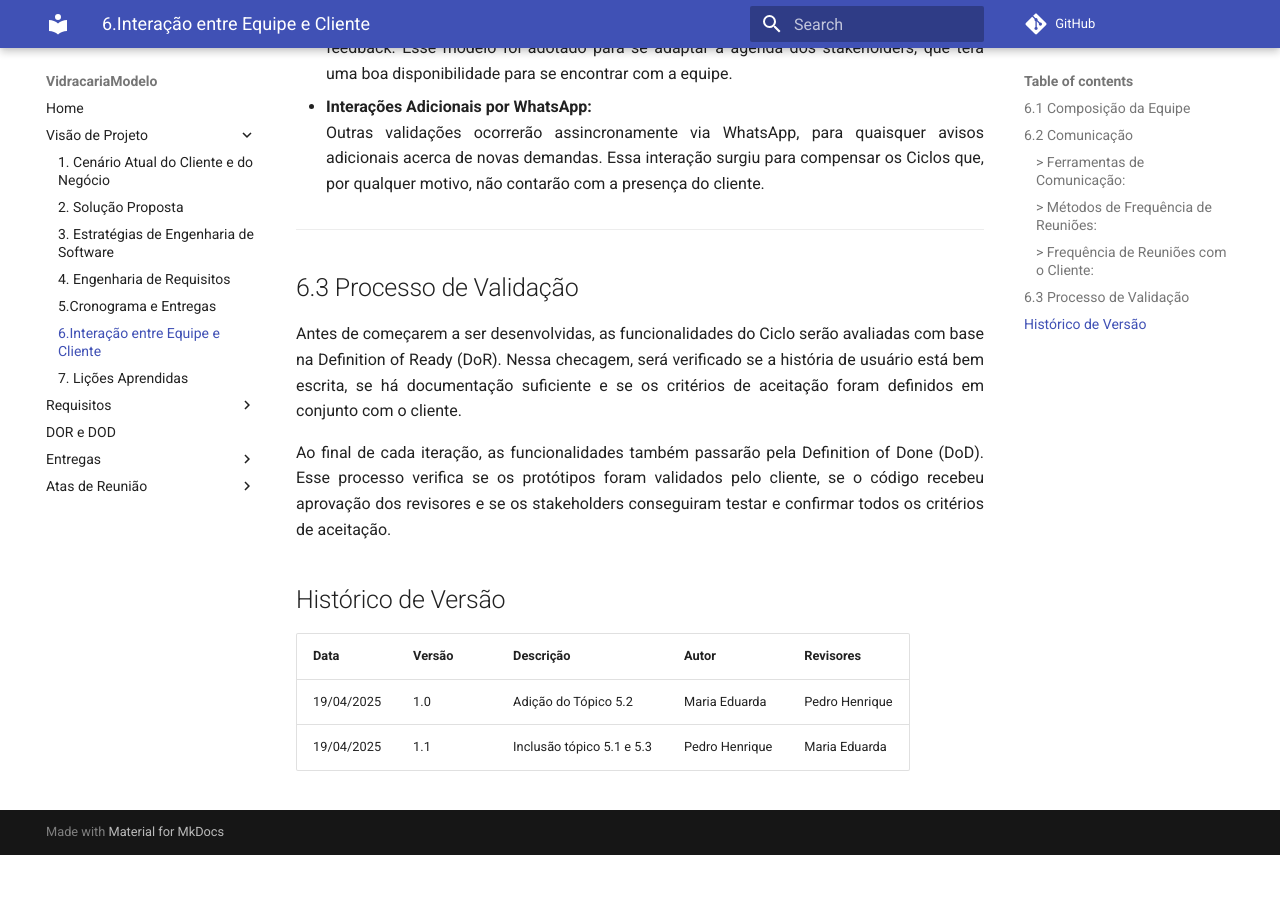
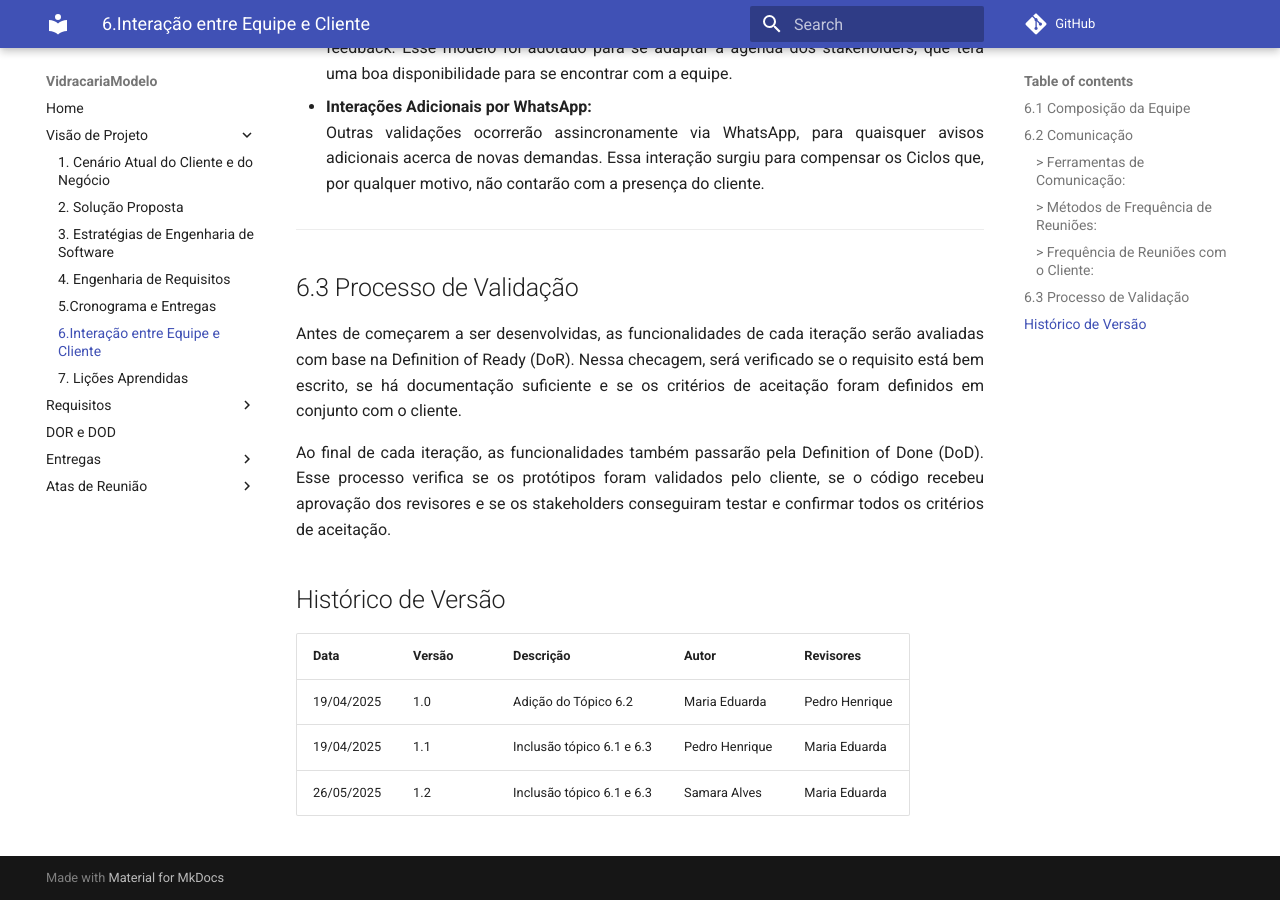
Before and after one commit to mdsreq-fga-unb/2025.1-T01-VidracariaModelo, an MkDocs documentation site: the page built from docs/docs/VisaodeProduto/Interacao.md, in a window 1280 px wide and 900 px high, scrolled down 1807 px. Built offline with MkDocs 1.6.1 and Material for MkDocs 9.7.7, drawn with Linux system fonts in a browser that asks for light colours; comment, search, counter and statistics services are not loaded; before the commit the page ends 2662 px from its top, so only the background shows below that.

Commit message:
docs: revisao

```diff
--- a/docs/docs/VisaodeProduto/Interacao.md
+++ b/docs/docs/VisaodeProduto/Interacao.md
@@ -43,7 +43,7 @@ A plataforma Discord será utilizada para a realização das reuniões por víde
 
 ## 6.3 Processo de Validação
 
-Antes de começarem a ser desenvolvidas, as funcionalidades do Ciclo serão avaliadas com base na Definition of Ready (DoR). Nessa checagem, será verificado se a história de usuário está bem escrita, se há documentação suficiente e se os critérios de aceitação foram definidos em conjunto com o cliente.
+Antes de começarem a ser desenvolvidas, as funcionalidades de cada iteração serão avaliadas com base na Definition of Ready (DoR). Nessa checagem, será verificado se o requisito está bem escrito, se há documentação suficiente e se os critérios de aceitação foram definidos em conjunto com o cliente.
 
 Ao final de cada iteração, as funcionalidades também passarão pela Definition of Done (DoD). Esse processo verifica se os protótipos foram validados pelo cliente, se o código recebeu aprovação dos revisores e se os stakeholders conseguiram testar e confirmar todos os critérios de aceitação.
 
@@ -51,5 +51,6 @@ Ao final de cada iteração, as funcionalidades também passarão pela Definitio
 
 | Data       | Versão | Descrição                  | Autor          | Revisores      |
 | ---------- | ------ | -------------------------- | -------------- | -------------- |
-| 19/04/2025 | 1.0    | Adição do Tópico 5.2       | Maria Eduarda  | Pedro Henrique |
-| 19/04/2025 | 1.1    | Inclusão tópico 5.1 e 5.3                 | Pedro Henrique | Maria Eduarda  |
+| 19/04/2025 | 1.0    | Adição do Tópico 6.2       | Maria Eduarda  | Pedro Henrique |
+| 19/04/2025 | 1.1    | Inclusão tópico 6.1 e 6.3                 | Pedro Henrique | Maria Eduarda  |
+| 26/05/2025 | 1.2    | Inclusão tópico 6.1 e 6.3                 | Samara Alves | Maria Eduarda  |
```
